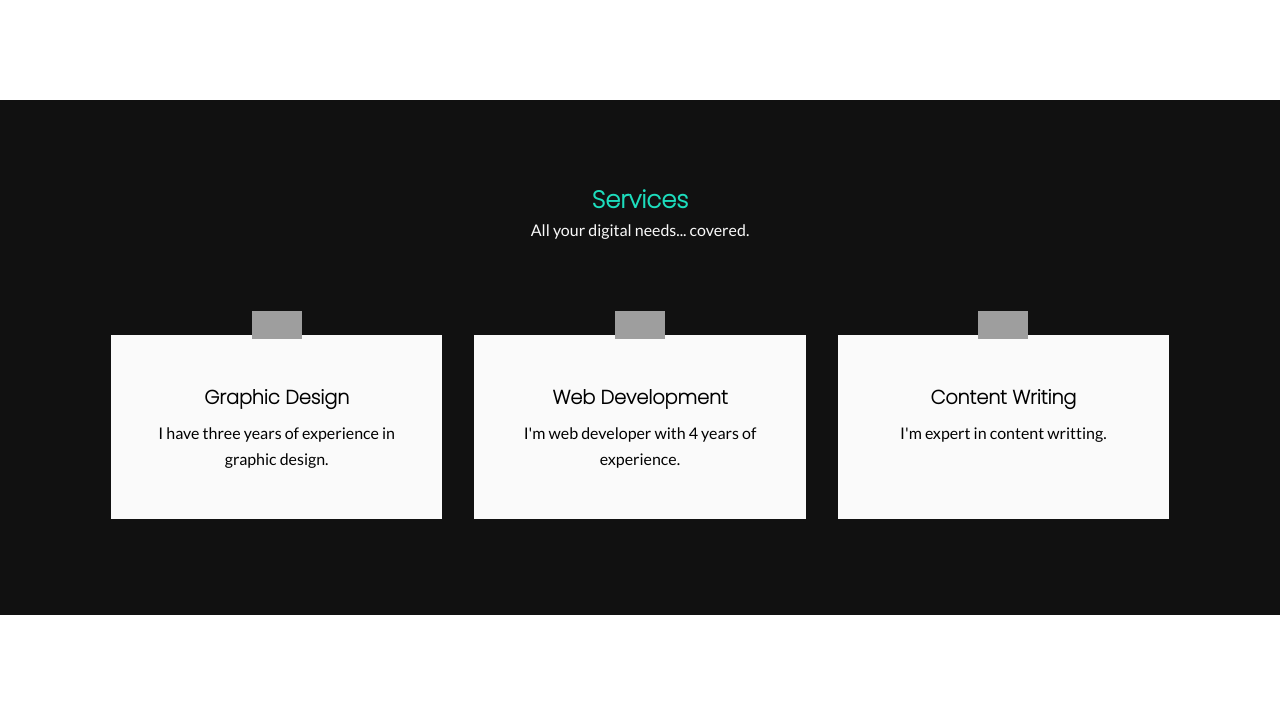
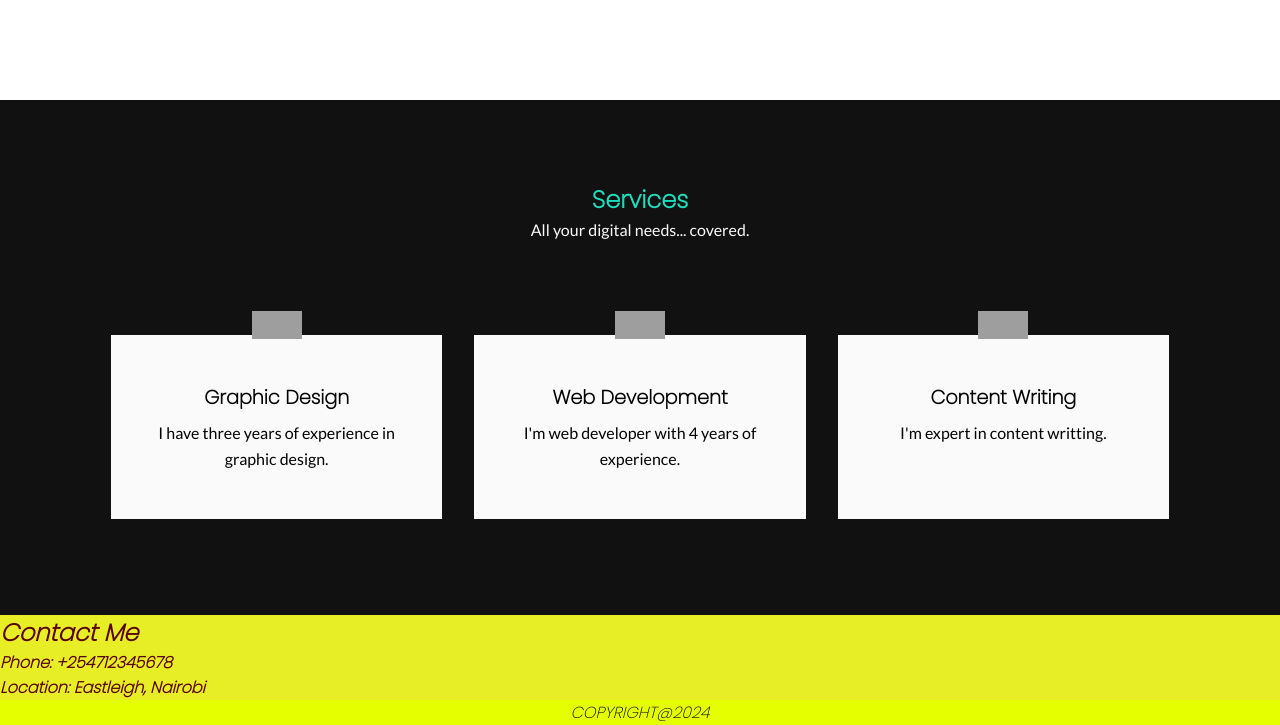
Before and after one commit to Abdulbasid7/portfolio, a plain HTML site: page index.html in a window 1280 px wide. Shown: the part 1467-2192 px from the top of the page. Before the commit the page ends 2082 px from the top, so only its background shows below. Drawn offline with Linux system fonts and the light colour scheme; grey boxes are pictures that could not be loaded.

Commit message:
add contact

```diff
--- a/index.html
+++ b/index.html
@@ -21,16 +21,18 @@
         <div class="container">
             <nav class="flex items-centre justify-between">
                 <div class="left flex justfiy-right">
-                    <div class="logo"> <img class="logo" src="logo/mylogo.jpeg"  width="70px" alt="logo"> </div>
-                    <div> <a href="#">Home</a> <a href="#about">About</a> <a href="#services">Services</a> <a href="#">Blog</a></li>
-                        <a href="#">More</a> </div>
-                </div>
-                <div class="right"> <button class="btn btn-primary">Contact</button> </div>
+                    <div class="logo"> <img class="logo" src="logo/mylogo.jpeg" width="70px" alt="logo"> </div>
+                    <div> <a href="#">Home</a> <a href="#about">About</a> <a href="#services">Services</a> <a
+                            href="#">Blog</a></li>
+                        <a href="#contact">Contact</a>
+
+                    </div>
+                    <!-- <div class="right"> <button class="btn btn-primary">Contact</button> </div> -->
             </nav>
         </div>
         <div class="hero flex items-centre justify-between">
             <div class="left flex-1 justify-center">
-                <img class="images" src="images/sidy.jpeg"/>
+                <img class="images" src="images/sidy.jpeg" />
             </div>
             <div class="right flex-1">
                 <h6>ABDULBASID ALI</h6>
@@ -51,7 +53,7 @@
     <section class="about">
         <div class="container flex items-centre">
             <div class="left flex-1 justify-right">
-                <img class="images" src="images/sidy.jpeg" height ="400px" alt="profile pic"/>
+                <img class="images" src="images/sidy.jpeg" height="400px" alt="profile pic" />
             </div>
             <div class="right flex-1" id="about">
                 <h1>About <span>Me</span></h1>
@@ -59,9 +61,9 @@
                 <p>
                     Hello, my name is Abdulbasid
                     And I'm a Kenyan based web developer.
-                    If I am not freelancing at some of Kenyan's  Finest digital agencies I'm working Remotely
+                    If I am not freelancing at some of Kenyan's Finest digital agencies I'm working Remotely
                     On projects For Clients all over the world.
-                    I have  a diverse Set of skills ranging from design to HTML, CSS and JavaScript.
+                    I have a diverse Set of skills ranging from design to HTML, CSS and JavaScript.
                     I'm always curious to learn more when it comes to new technologies and creative coding.
                 <div class="socials">
                     <a href="#"><img
@@ -103,12 +105,27 @@
                     <img src="https://source.unsplash.com/1600x900/?car,bike" />
                     <h2>Content Writing</h2>
                     <p>
-                       I'm expert in content writting.
+                        I'm expert in content writting.
                     </p>
                 </div>
             </div>
+
+
         </div>
+
     </section>
+
+
+    <div id="contact" class="contact-me">
+        <h2>Contact Me</h2>
+        <p>Phone: +254712345678</p>
+        <p>Location: Eastleigh, Nairobi</p>
+    </div>
+
+
+    <div class="footer">
+        <p>COPYRIGHT@2024</p>
+    </div>
 
 </body>
 
--- a/style.css
+++ b/style.css
@@ -218,3 +218,22 @@
     background: var(--primary);
     color: var(--secondary);
   }
+
+  .footer {
+    position: flex;
+    left: 0;
+    bottom: 0;
+    width: 100%;
+    background-color: rgb(229, 255, 0);
+    color: rgb(11, 11, 11);
+    text-align: center;
+    font-style: italic;
+
+  }
+  .contact-me{
+    background-color: rgb(231, 238, 37);
+    font-style: italic;
+    color: #590606;
+    font-weight: bold;
+
+  }
```
